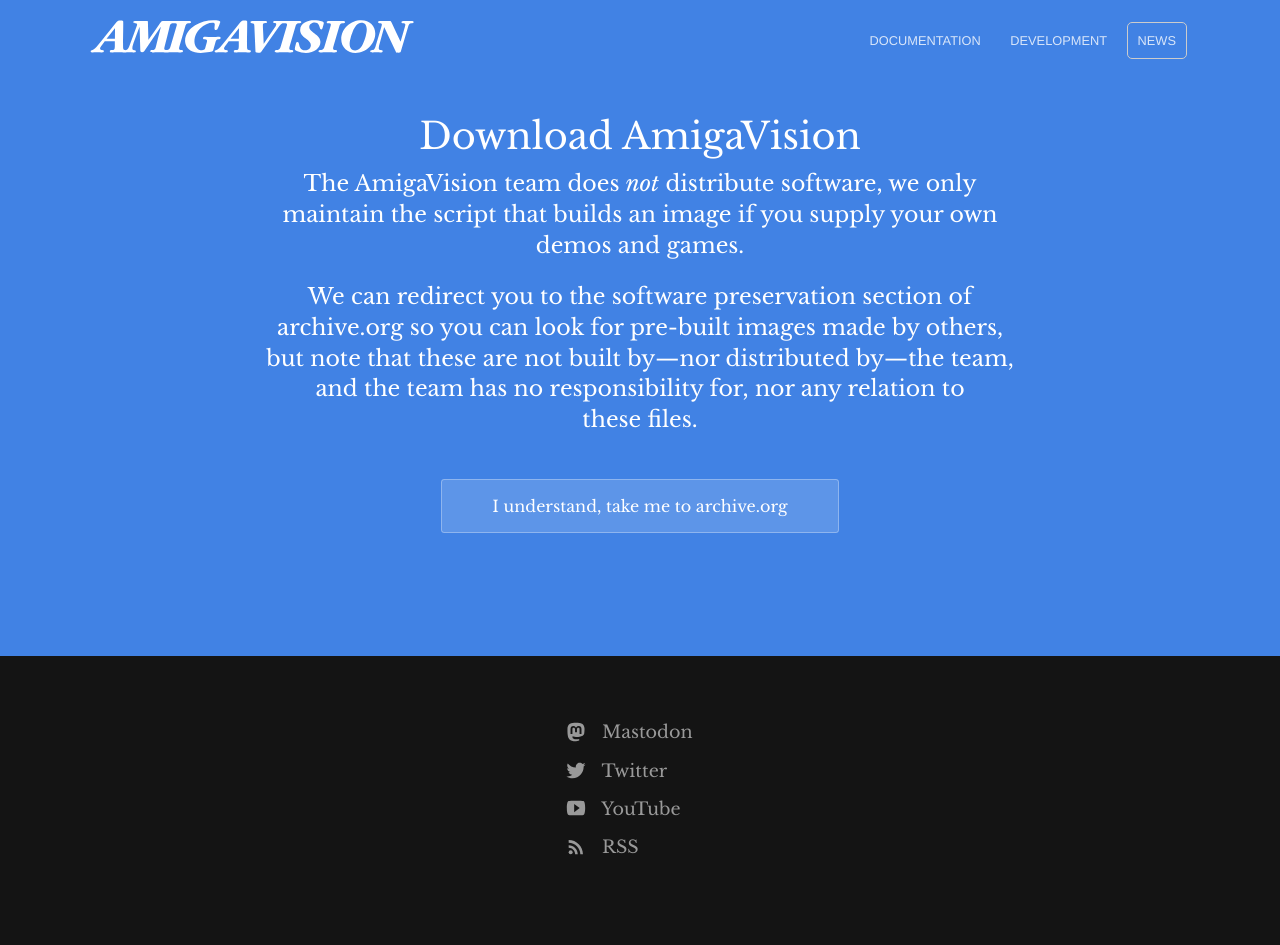
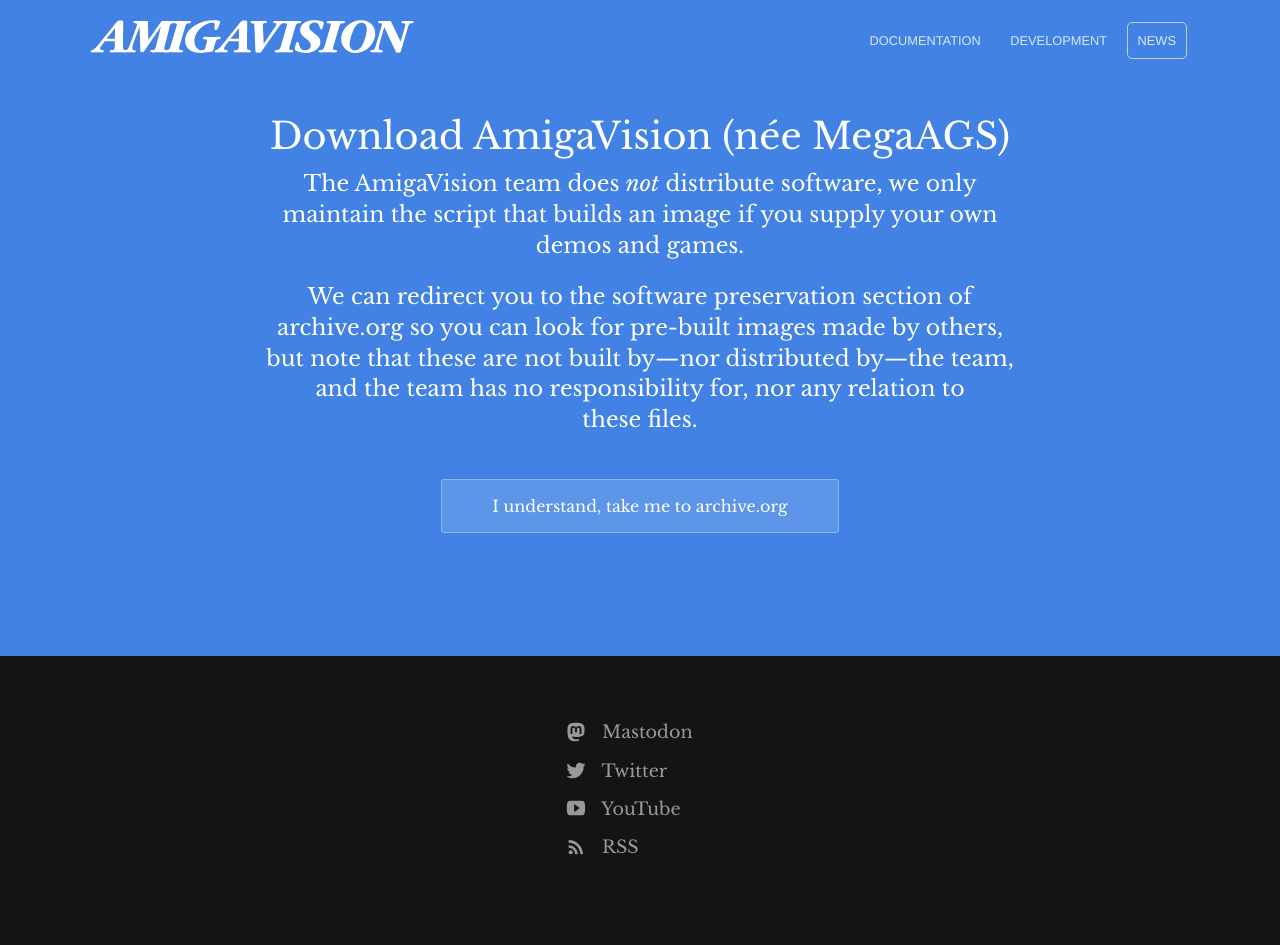
Before and after one commit to amigavision/amigavision.github.io, a Jekyll site: the page built from download.html, in a window 1280 px wide. Built offline with Jekyll 4.4.1, drawn with Linux system fonts in a browser that asks for light colours.

Commit message:
Update download.html

```diff
--- a/download.html
+++ b/download.html
@@ -5,7 +5,7 @@
 
 <section class="hero">
 	<div class="text-container">
-    <h1>Download AmigaVision</h1>
+    <h1>Download AmigaVision (née MegaAGS)</h1>
 		<p class="subtext">The AmigaVision team does <em>not</em> distribute software, we only maintain the script that builds an image if you supply your own demos and&nbsp;games.</p>
 
 		<p class="subtext"> We can redirect you to the software preservation section of archive.org so you can look for pre-built images made by others, but note that these are not built by&mdash;nor distributed by&mdash;the team, and the team has no responsibility for, nor any relation to these&nbsp;files.</p>
```
